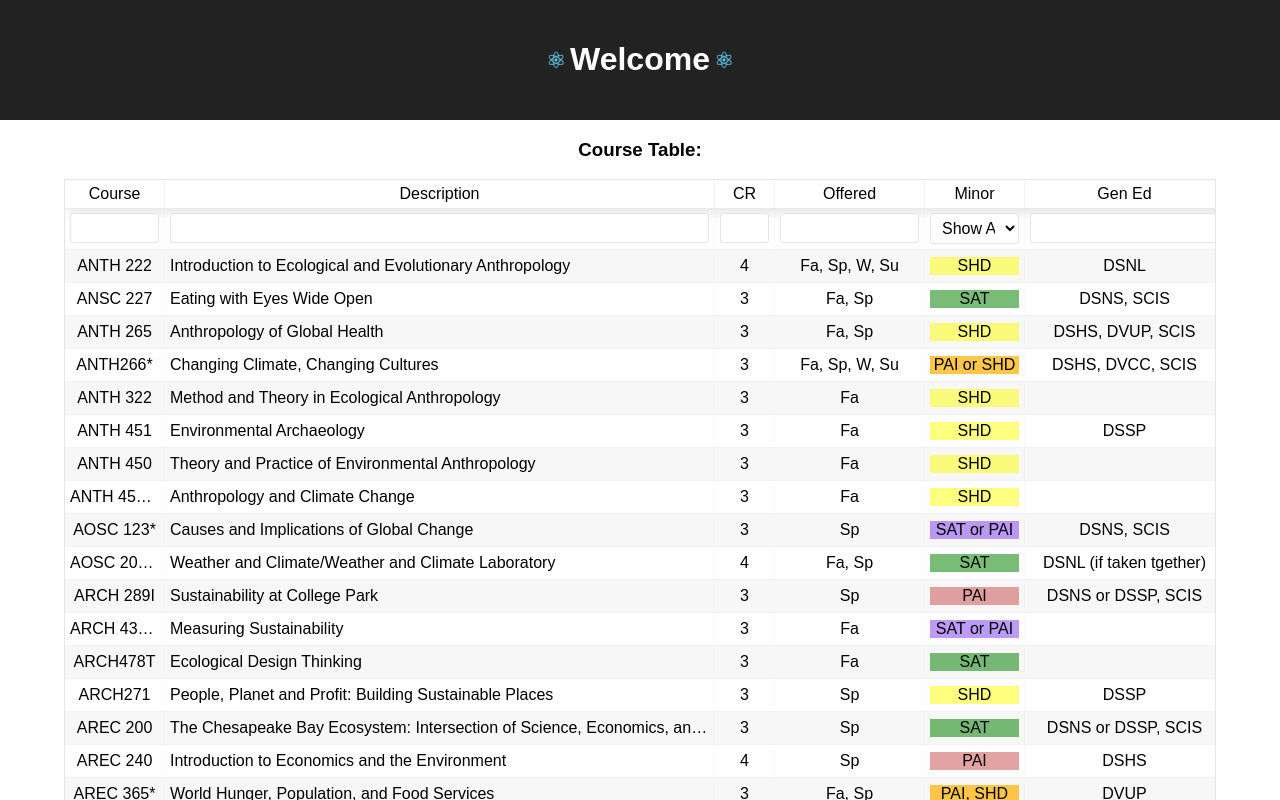
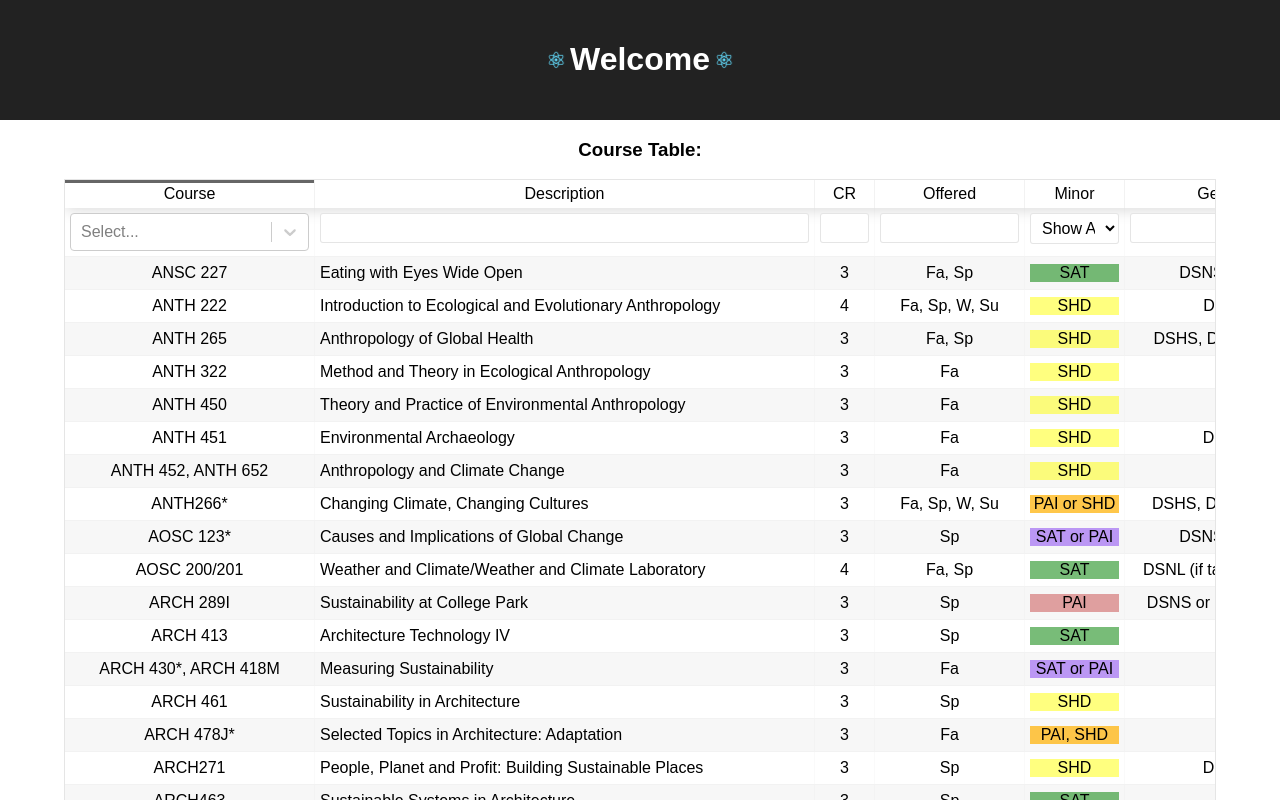
Before and after one commit to aronsonben/umd-sus-minor, a React (Create React App) app: page / in a window 1280 px wide. Shown: the top 800 px of the page. Built offline with nearby package versions, Linux system fonts and the light colour scheme.

Commit message:
added select filter for Courses column (v1)

```diff
--- a/package.json
+++ b/package.json
@@ -7,7 +7,9 @@
     "react": "^16.5.2",
     "react-dom": "^16.5.2",
     "react-scripts": "1.1.5",
-    "react-table": "^6.8.6"
+    "react-select": "^2.1.0",
+    "react-table": "^6.8.6",
+    "react-tether": "^1.0.2"
   },
   "scripts": {
     "start": "react-scripts start",
--- a/src/App.css
+++ b/src/App.css
@@ -39,6 +39,24 @@
   margin-bottom: 30px;
 }
 
-.red {
-  background-color: indianred;
+.tooltiptext {
+  visibility: hidden;
+  width: 120px;
+  background-color: #555;
+  text-align: center;
+  padding: 5px 0;
+  border-radius: 6px;
+
+  position: absolute;
+  z-index: 1;
+  bottom: 125%;
+  left: 50%;
+
+  opacity: 0;
+  transition: opacity 0.3s;
 }
+
+.course-filter:hover .tooltiptext {
+  visibility: visible;
+  opacity: 1;
+}
--- a/src/App.js
+++ b/src/App.js
@@ -5,10 +5,15 @@ import matchSorter from 'match-sorter';
 import './App.css';
 import 'react-table/react-table.css';
 import courses from './courses';
+import CourseFilter from './CourseFilter.js';
 
 class App extends Component {
     constructor(props) {
         super(props);
+        this.state = {
+            courseData: courses,
+            selectedOption: null
+        };
     }
 
     getColor(minor) {
@@ -20,17 +25,41 @@ class App extends Component {
                                 ? "#ffb100b5" : "white";
     }
 
+    onFiltersChange(s) {
+        console.log(s);
+    }
+
     render() {
-        var red = true;
+        const { courseData } = this.state;
         const columns = [{
             Header: 'Course',
             accessor: 'Course',
-            maxWidth: 250,
-            filterAll: true
+            width: 250,
+            filterMethod: (filter, row) => {
+                if(filter.value.length === 0) {
+                    return true;
+                }
+                for(let i=0; i < filter.value.length; i++) {
+                    console.log(filter.value[i].value);
+                    if(row['Course'].includes(filter.value[i].value)) {
+                        return true;
+                    }
+                }
+                return false;
+            },
+            Filter: ({column, filter, onChange}) => {
+                return(
+                    <CourseFilter
+                        courseData={this.state.courseData}
+                        selectedOptions={this.state.selectedOption}
+                        onChange={(s) => onChange(s)}
+                    />
+                )
+            }
         }, {
             Header: 'Description',
             accessor: 'Description',
-            width: 550,
+            width: 500,
             filterAll: true,
             style: {textAlign: 'left'}
         }, {
@@ -118,11 +147,19 @@ class App extends Component {
                     <h3>Course Table: </h3>
                     <div id="course-table">
                         <ReactTable
-                            data={courses}
+                            data={courseData}
                             columns={columns}
                             filterable={true}
+                            showPagination={true}
+                            pageSizeOptions={[5, 10, 20, 100]}
+                            defaultPageSize={20}
+                            minRows={1}
                             defaultFilterMethod={(filter, rows, column) =>
                                 matchSorter(rows, filter.value, {keys: [column.Header]})}
+                            defaultSorted={[{
+                                id: 'Course',
+                                desc: false
+                            }]}
                             SubComponent={row => {
                                 const data = row.original;
                                 console.log(data);
--- /dev/null
+++ b/src/CourseFilter.js
@@ -0,0 +1,81 @@
+import React, { Component } from 'react';
+import Select from 'react-select';
+import './App.css';
+
+class CourseFilter extends Component {
+    constructor(props) {
+        super(props);
+        this.state = {
+            courseData: props.courseData,
+            courseFilterStyle: false
+        }
+        this.handleChange = this.handleChange.bind(this);
+        this.handleFilterClick = this.handleFilterClick.bind(this);
+    }
+
+    getDepartments() {
+        var courseNames = this.state.courseData.map(row =>row['Course']);
+        var regex = /([A-Z]{4})\s*\S*\s*([A-Z]{4})*/;
+        var courseAcro = courseNames.map(name => {
+            let regArr = regex.exec(name);
+            if(regArr[2]) {
+                return(regArr[1] + ', ' + regArr[2]);
+            } else {
+                return(regArr[1])
+            }
+        });
+        let others = [];
+        courseAcro = courseAcro.map(course => {
+            if(course.length > 4) {
+                let x = course.split(', ');
+                others.push(x[1]);
+                return(x[0]);
+            }
+            return(course);
+        });
+        courseAcro = courseAcro.concat(others);
+        var unique = [...new Set(courseAcro)].sort();
+        var depts = [];
+        unique.forEach( (value, index) => {
+            let tmp = {'value': null, 'label': null}
+            tmp.value = value;
+            tmp.label = value;
+            depts.push(tmp);
+        });
+        //console.log(depts);
+        return depts;
+    }
+
+    handleChange(selectionOption) {
+        this.setState({ selectedOption: selectionOption });
+    }
+
+    handleFilterClick() {
+        const { courseFilterStyle } = this.state;
+        this.setState({ courseFilterStyle: !courseFilterStyle });
+    }
+
+    render() {
+        const { selectedOption, courseFilterStyle } = this.state;
+        var departments = this.getDepartments();
+        var filterOpen = {
+            height: "350px"
+        };
+        return (
+            <div className="course-filter" style={courseFilterStyle ? filterOpen : null} >
+                <span className="tooltiptext">Click away to reset height</span>
+                <Select
+                    value={selectedOption}
+                    onChange={(selectedOption) => this.props.onChange(selectedOption)}
+                    options={departments}
+                    isSearchable={true}
+                    isMulti={true}
+                    onFocus={this.handleFilterClick}
+                    onBlur={this.handleFilterClick}
+                />
+            </div>
+        )
+    }
+}
+
+export default CourseFilter;
```
Also changed, not shown: 1 other file (tests, documents, lock files or other folders).
